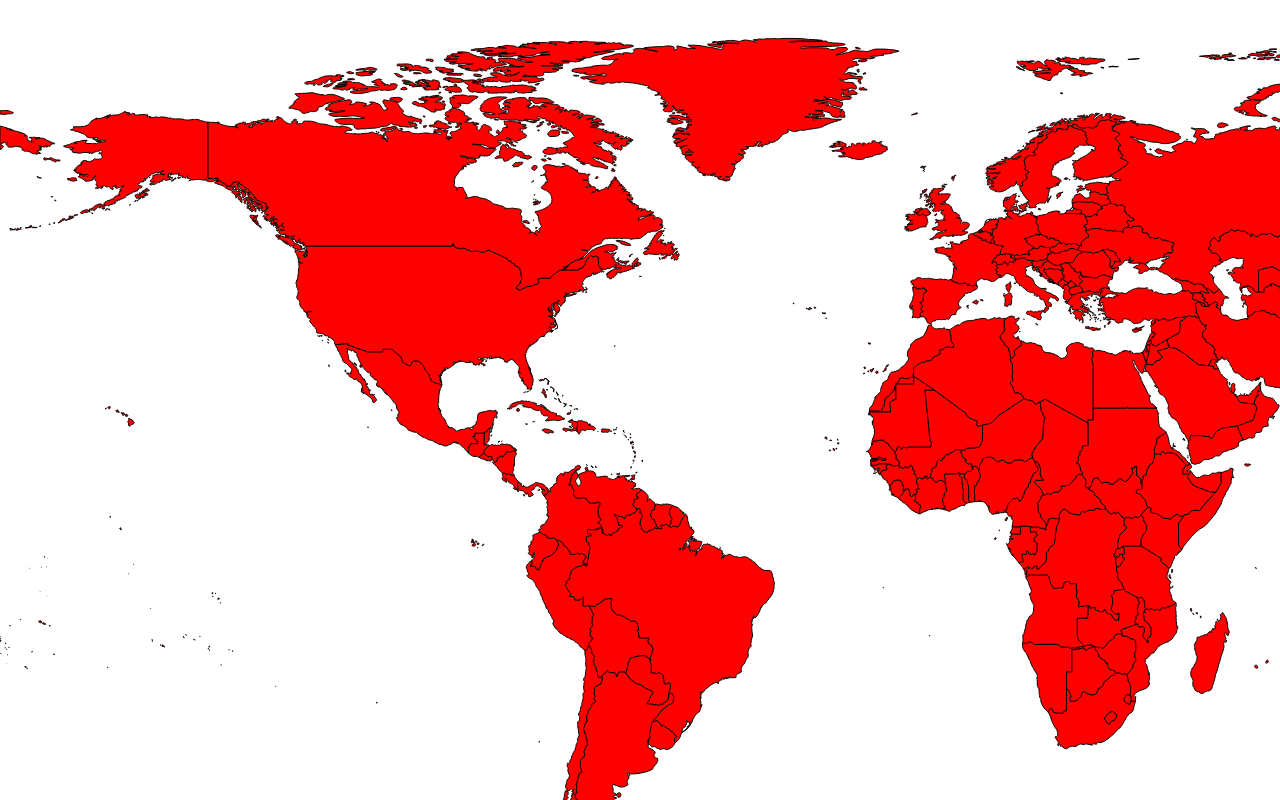
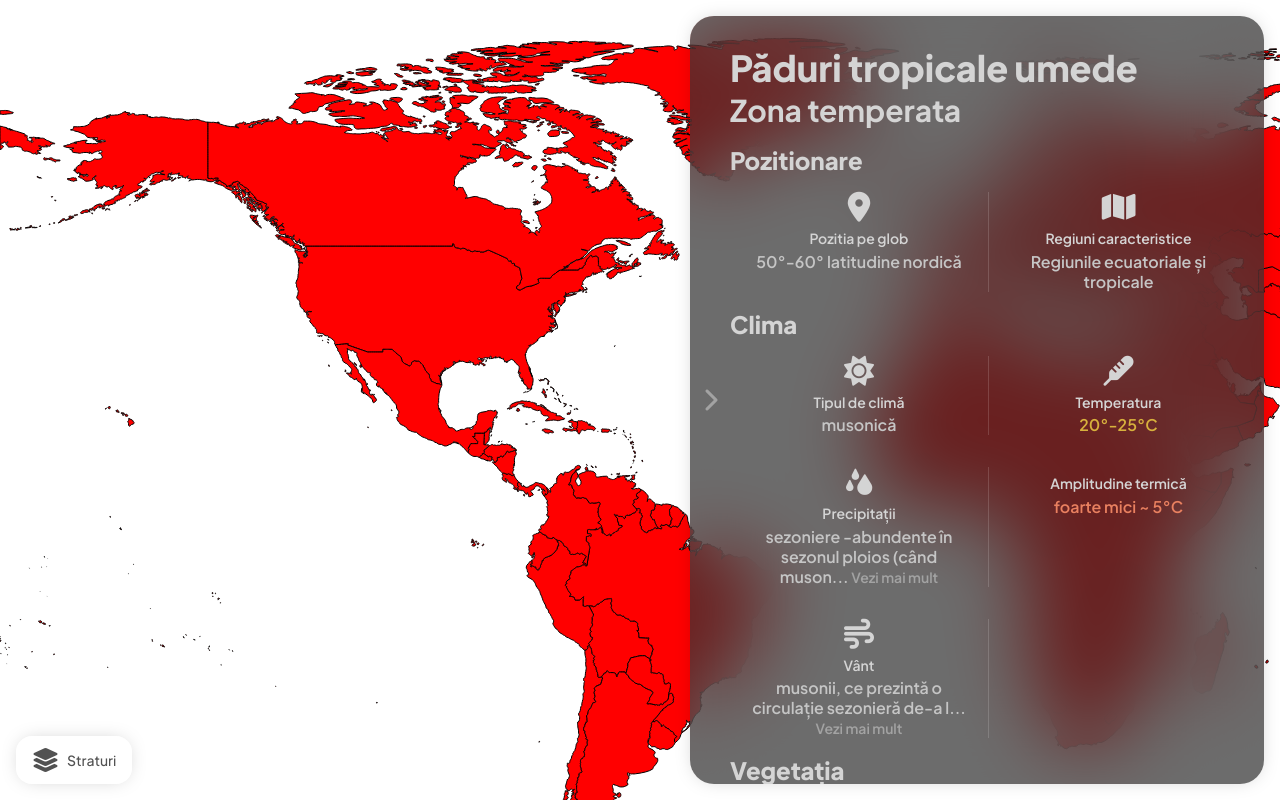
Before and after one commit to Karo8870/EarthLayer, a Next.js app: page / in a window 1280 px wide. Built offline with nearby package versions, Linux system fonts and the light colour scheme.

Commit message:
made sidebar modular

```diff
--- a/src/app/layout.tsx
+++ b/src/app/layout.tsx
@@ -12,6 +12,10 @@ const goldplay = localFont({
   ],
   variable: '--font-goldplay'
 });
+const eudoxus = localFont({
+  src: [{ path: '../fonts/EudoxusSansGX.ttf', style: 'normal' }],
+  variable: '--font-eudoxus'
+});
 
 export const metadata: Metadata = {
   title: 'Globify',
@@ -25,7 +29,7 @@ export default function RootLayout({
 }>) {
   return (
     <html lang='en'>
-      <body className={`${inter.className} ${goldplay.variable}`}>{children}</body>
+      <body className={`${eudoxus.className}`}>{children}</body>
     </html>
   );
 }
--- a/src/app/page.tsx
+++ b/src/app/page.tsx
@@ -3,16 +3,132 @@
 import '@/lib/fontawesome/css/fa.css';
 import Map from '@/components/map';
 import { MapContextProvider } from '@/lib/logic/MapContext';
+import LayersDropdown from '@/components/layers-dropdown';
+import SidePanel from '@/components/side-panel';
+import { useState } from 'react';
+import { SidebarData } from '@/lib/types';
 
 export default function Home() {
+  const [open, setOpen] = useState(true);
+  const [layers, setLayers] = useState<string[]>([]);
+
+  const data: SidebarData = {
+    title: 'Păduri tropicale umede',
+    subtitle: 'Zona temperata',
+    categories: [
+      {
+        title: 'Pozitionare',
+        'content-type': 'items',
+        items: [
+          {
+            title: 'Pozitia pe glob',
+            icon: 'location-dot',
+            text: '50°-60° latitudine nordică',
+            'text-color': 'text-primary'
+          },
+          {
+            title: 'Regiuni caracteristice',
+            icon: 'map',
+            text: 'Regiunile ecuatoriale și tropicale',
+            'text-color': 'text-primary'
+          }
+        ]
+      },
+      {
+        title: 'Clima',
+        'content-type': 'items',
+        items: [
+          {
+            title: 'Tipul de climă',
+            icon: 'sun',
+            text: 'musonică',
+            'text-color': 'text-primary'
+          },
+          {
+            title: 'Temperatura',
+            icon: 'thermometer',
+            text: '20°-25°C',
+            'text-color': 'text-very-high'
+          },
+          {
+            title: 'Precipitații',
+            icon: 'raindrops',
+            text: 'sezoniere -abundente în sezonul ploios (când musonul bate dinspre Oc. Indian spre Asia), reduse -în sezonul secetos (când musonul bate invers) . Aici se află polul precipitațiilor de pe Glob -Cherapundji, provincia Assam din India- 12 000 mm/an;',
+            'text-color': 'text-primary'
+          },
+          {
+            title: 'Amplitudine termică',
+            icon: 'temperature',
+            text: 'foarte mici ~ 5°C',
+            'text-color': 'text-danger'
+          },
+          {
+            title: 'Vânt',
+            icon: 'wind',
+            text: 'musonii, ce prezintă o circulație sezonieră de-a lungul anului',
+            'text-color': 'text-primary'
+          }
+        ]
+      },
+      {
+        title: 'Vegetația',
+        'content-type': 'text',
+        text: 'Asemănătoare cu pădurea ecuatorială, dar mai puțin deasă, iar în anotimpul secetos (iarna), arborii își pierd foliajul precum: teckul (arborele de fier), santal, arborele de camfor, bambus. Pe unele areale apare o vegetație extrem de deasă formată din arbuști și tufișuri cunoscută sub numele de junglă.',
+        images: [
+          {
+            src: '/liane.png',
+            title: 'Liane'
+          },
+          {
+            src: '/liane.png',
+            title: 'Liane'
+          },
+          {
+            src: '/liane.png',
+            title: 'Liane'
+          },
+          {
+            src: '/liane.png',
+            title: 'Liane'
+          }
+        ]
+      },
+      {
+        title: 'Fauna',
+        'content-type': 'text',
+        text: 'Bogată formată din insecte, reptile, păsări, mamifere precum: maimuțe, elefanți, rinoceri, tigrii',
+        images: [
+          {
+            src: '/liane.png',
+            title: 'Pădure tropicală umedă (musonică) asfjlbas asfasf'
+          },
+          {
+            src: '/liane.png',
+            title: 'Pădure tropicală umedă (musonică) asfjlbas asfasf'
+          }
+        ]
+      },
+      {
+        title: 'Sol',
+        'content-type': 'text',
+        text: 'Laterite',
+        images: [
+          {
+            src: '/liane.png',
+            title: 'liane'
+          }
+        ]
+      }
+    ]
+  };
   return (
     <>
       {/*<Navbar />*/}
       <MapContextProvider>
         <main>
           <Map />
-          {/*<SidePanel open={open} />
-        <LayersDropdown layers={layers} setLayers={setLayers} />*/}
+          <SidePanel open={open} data={data} setOpen={setOpen} />
+          <LayersDropdown layers={layers} setLayers={setLayers} />
         </main>
       </MapContextProvider>
     </>
--- a/src/components/information-card.tsx
+++ b/src/components/information-card.tsx
@@ -20,16 +20,16 @@ export default function InformationCard({
     <div
       className={cn(
         'flex w-full flex-col items-center justify-start px-4',
-        border ? 'border-r border-r-black/15' : ''
+        border ? 'border-r border-r-white/15' : ''
       )}
     >
-      <i className={cn('fa pb-2 text-3xl text-neutral-600', `fa-${icon}`)}></i>
-      <h3 className='pb-1 text-sm font-semibold leading-tight text-neutral-600'>
+      <i className={cn('fa pb-2 text-3xl text-neutral-300', `fa-${icon}`)}></i>
+      <h3 className='pb-1 text-sm font-semibold leading-tight text-neutral-300'>
         {title}
       </h3>
       <p
         className={cn(
-          'text-center text-base font-semibold leading-tight text-neutral-600',
+          'text-center text-base font-semibold leading-tight text-neutral-300',
           textClassName
         )}
       >
@@ -39,7 +39,7 @@ export default function InformationCard({
         {description.length > 50 && !expanded && (
           <button
             onClick={() => setExpanded(!expanded)}
-            className='text-sm font-semibold text-neutral-500 hover:underline'
+            className='text-sm font-semibold text-neutral-400 hover:underline'
           >
             Vezi mai mult
           </button>
@@ -48,7 +48,7 @@ export default function InformationCard({
       {description.length > 50 && expanded && (
         <button
           onClick={() => setExpanded(!expanded)}
-          className='text-sm font-semibold text-neutral-500 hover:underline'
+          className='text-sm font-semibold text-neutral-400 hover:underline'
         >
           Vezi mai puțin
         </button>
--- a/src/components/side-panel.tsx
+++ b/src/components/side-panel.tsx
@@ -1,6 +1,6 @@
 import { cn } from '@/lib/utils';
 import InformationCard from '@/components/information-card';
-import { Region } from '@/lib/types';
+import { SidebarData } from '@/lib/types';
 
 export default function SidePanel({
   open,
@@ -9,13 +9,12 @@ export default function SidePanel({
 }: {
   open: boolean;
   setOpen: (open: boolean) => void;
-  data: Region;
+  data: SidebarData;
 }) {
-
   return (
     <div
       className={cn(
-        'fixed right-0 top-4 mr-4 flex h-[calc(100%-2rem)] rounded-3xl bg-white/50 shadow-[0_0_20px_-6px_rgba(0,0,0,0.25)] backdrop-blur-2xl transition-transform duration-200',
+        'fixed right-0 top-4 mr-4 flex h-[calc(100%-2rem)] rounded-3xl bg-[#2E2E2E]/70 shadow-[0_0_20px_-6px_rgba(0,0,0,0.25)] backdrop-blur-2xl transition-transform duration-200',
         open ? 'translate-x-0' : 'translate-x-[200%]'
       )}
     >
@@ -26,80 +25,34 @@ export default function SidePanel({
         ></i>
       </div>
       <div className='w-[550px] overflow-y-auto px-4 py-8'>
-        <h1 className='pb-1 font-goldplay text-4xl font-bold text-neutral-600'>
+        <h1 className='pb-1 text-4xl font-black text-neutral-300'>
           {data.title}
         </h1>
-        <h2
-          className={`font-goldplay text-3xl font-semibold ${data.zone.color}`}
-        >
-          {data.zone.text}
+        {data.subtitle && (
+          <h2 className={`text-3xl font-bold text-neutral-300`}>
+            {data.subtitle}
           </h2>
-        <div className='mt-4 flex flex-col gap-4'>
-          <h3 className='text-2xl font-bold text-neutral-600'>Poziționare</h3>
-          <div className='grid grid-cols-2'>
-            <InformationCard
-              title={'Pozitia pe glob'}
-              description={data.position.position}
-              icon='location-dot'
-              border
-            />
-            <InformationCard
-              title={'Regiuni caracteristice'}
-              description={data.position.characteristicRegions}
-              icon='map'
-            />
-          </div>
-        </div>
-        <div className='mt-4 flex flex-col gap-4'>
-          <h3 className='text-2xl font-bold text-neutral-600'>Clima</h3>
-          <div className='grid grid-cols-2 gap-y-8'>
-            <InformationCard
-              title={'Tipul de climă'}
-              description={data.climate.climate}
-              icon='sun'
-              border
-            />
-            <InformationCard
-              title={'Temperatură'}
-              description={data.climate.temperature.text}
-              textClassName={data.climate.temperature.color}
-              icon='temperature-three-quarters'
-            />
-            <InformationCard
-              title={'Precipitații'}
-              description={data.climate.precipitation.text}
-              textClassName={data.climate.precipitation.color}
-              icon='raindrops'
-              border
-            />
-            <InformationCard
-              title={'Amplitudini termice anuale'}
-              description={data.climate.termicAmplitude.text}
-              textClassName={data.climate.termicAmplitude.color}
-              icon='temperature-arrow-up'
-            />
-            <InformationCard
-              title={'Vânturi'}
-              description={data.climate.wind}
-              icon='wind'
-            />
-          </div>
-        </div>
-        <div className='mt-4'>
-          <h3 className='text-2xl font-bold text-neutral-600'>Vegetația</h3>
-          <p className='pt-4 text-base font-semibold text-neutral-600'>
-            {data.vegetation.text}
+        )}
+        {data.categories.map((category, index) => {
+          if (category['content-type'] === 'text') {
+            return (
+              <div key={index} className='mt-4'>
+                <h3 className='text-2xl font-black text-neutral-300'>
+                  {category.title}
+                </h3>
+                <p className='pt-4 text-base font-semibold text-neutral-300'>
+                  {category.text}
                 </p>
                 <div className='flex flex-wrap pt-4'>
-            {data.vegetation.photos.map((photo, index) => (
-              <div key={index} className='shrink grow basis-1/2 p-2'>
+                  {category.images.map((photo, index) => (
+                    <div key={index} className='grow basis-1/2 p-2'>
                       <img
                         src={photo.src}
                         alt={photo.title}
                         className='w-full rounded-2xl'
                       />
                       {photo?.title && (
-                  <label className='text-sm font-semibold text-neutral-500'>
+                        <label className='text-sm font-semibold text-neutral-400'>
                           {photo.title}
                         </label>
                       )}
@@ -107,51 +60,30 @@ export default function SidePanel({
                   ))}
                 </div>
               </div>
-        <div className='mt-4'>
-          <h3 className='text-2xl font-bold text-neutral-600'>Fauna</h3>
-          <p className='pt-4 text-base font-semibold text-neutral-600'>
-            {data.fauna.text}
-          </p>
-          <div className='flex flex-wrap pt-4'>
-            {data.fauna?.photos?.map((photo, index) => (
-              <div key={index} className='shrink grow basis-1/2 p-2'>
-                <img
-                  src={photo.src}
-                  alt={photo.title}
-                  className='w-full rounded-2xl'
+            );
+          } else {
+            return (
+              <div key={index} className='mt-4 flex flex-col gap-4'>
+                <h3 className='text-2xl font-black text-neutral-300'>
+                  {category.title}
+                </h3>
+                <div className='grid grid-cols-2 gap-y-8'>
+                  {category.items.map((item, index) => (
+                    <InformationCard
+                      key={index}
+                      title={item.title}
+                      description={item.text}
+                      icon={item.icon}
+                      textClassName={item['text-color']}
+                      border={index % 2 === 0}
                     />
-                {photo?.title && (
-                  <label className='text-sm font-semibold text-neutral-500'>
-                    {photo.title}
-                  </label>
-                )}
-              </div>
                   ))}
-          </div>
-        </div>
-        <div className='mt-4'>
-          <h3 className='text-2xl font-bold text-neutral-600'>Solurile</h3>
-          <p className='pt-4 text-base font-semibold text-neutral-600'>
-            {data.soil.text}
-          </p>
-          <div className='flex flex-wrap pt-4'>
-            {data.soil?.photos?.map((photo, index) => (
-              <div key={index} className='shrink grow basis-1/2 p-2'>
-                <img
-                  src={photo.src}
-                  alt={photo.title}
-                  className='w-full rounded-2xl'
-                />
-                {photo?.title && (
-                  <label className='text-sm font-semibold text-neutral-500'>
-                    {photo.title}
-                  </label>
-                )}
-              </div>
-            ))}
-          </div>
-        </div>
                 </div>
               </div>
             );
           }
+        })}
+      </div>
+    </div>
+  );
+}
--- a/src/lib/types.d.ts
+++ b/src/lib/types.d.ts
@@ -1,62 +1,26 @@
-export interface precipitationItem {
-	color: string;
-	text: string;
-}
+export type SidebarData = {
+  title: string;
+  subtitle?: string;
+  categories: Category[];
+};
 
-export interface zoneItem {
-	color: string;
-	text: string;
-}
-
-export interface temperatureItem {
-	color: string;
-	text: string;
-}
-
-export interface positionItem {
-	characteristicRegions: string;
-	position: string;
-}
-
-export interface climateItem {
-	precipitation: precipitationItem;
-	temperature: temperatureItem;
-	climate: string;
-	termicAmplitude: termicAmplitudeItem;
-	wind: string;
-}
-
-export interface termicAmplitudeItem {
-	color: string;
-	text: string;
-}
-
-export interface photosItem {
-	src: string;
-	title?: string;
-}
-
-export interface vegetationItem {
-	text: string;
-	photos: Array<photosItem>;
-}
-
-export interface faunaItem {
-	text: string;
-	photos: Array<photosItem>;
-}
-
-export interface soilItem {
-	text: string;
-	photos: Array<photosItem>;
-}
-
-export interface Region {
-	zone: zoneItem;
-	fauna: faunaItem;
-	vegetation: vegetationItem;
-	soil: soilItem;
-	position: positionItem;
-	climate: climateItem;
-	title: string;
-}
+export type Category =
+  | {
+      'content-type': 'items';
+      title: string;
+      items: {
+        title: string;
+        icon: string;
+        text: string;
+        'text-color': string;
+      }[];
+    }
+  | {
+      'content-type': 'text';
+      title: string;
+      text: string;
+      images: {
+        src: string;
+        title: string;
+      }[];
+    };
--- a/tailwind.config.ts
+++ b/tailwind.config.ts
@@ -22,6 +22,7 @@ const config = {
         goldplay: ['var(--font-goldplay)']
       },
       colors: {
+        primary: '#c5c5c5',
         'very-low': '#607EE9',
         low: '#60C8E9',
         medium: '#56DC8B',
```
Also changed, not shown: src/fonts/EudoxusSansGX.ttf (added), 1 other file (tests, documents, lock files or other folders). Lines whose indentation alone changed are shown as unchanged.
